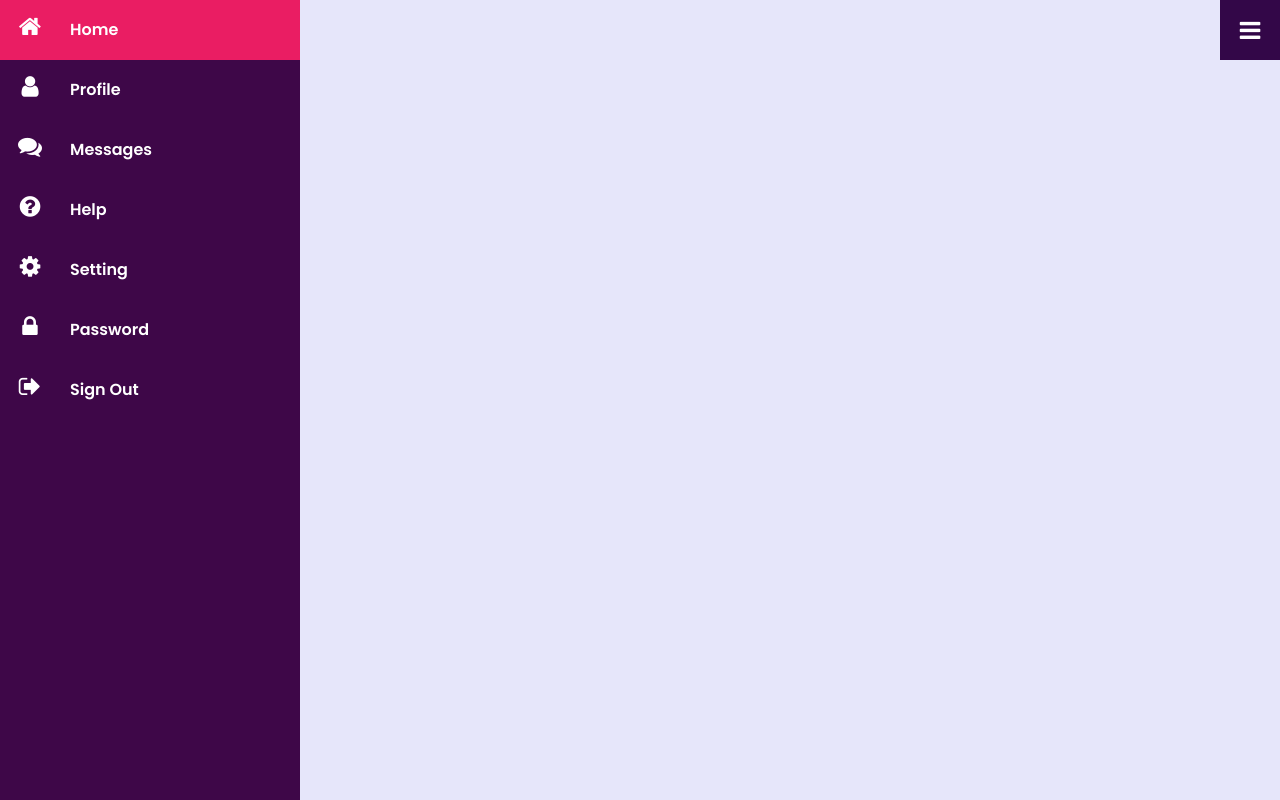
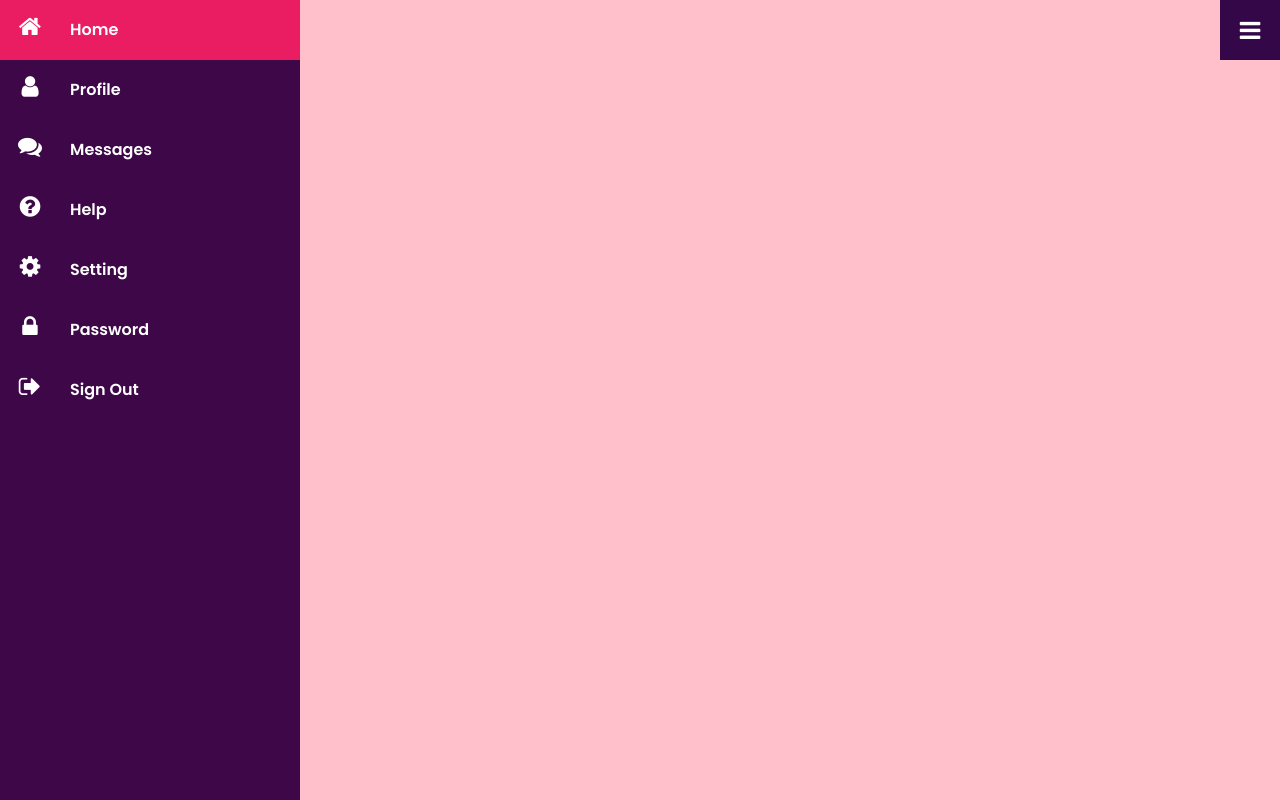
Before and after one commit to Utkarsh299-tech/github-for-noobs, a plain HTML site: page index.html in a window 1280 px wide. Drawn offline with Linux system fonts and the light colour scheme.

Commit message:
made the bg pink

```diff
--- a/style.css
+++ b/style.css
@@ -8,7 +8,7 @@
 }
 body{
     min-height: 100vh;
-    background: lavender;
+    /* background: lavender; */
 }
 .navigation{
     position: fixed;
@@ -102,3 +102,6 @@ body{
         width: 100%;
     }
 }
+body{
+  background: pink;
+}
```
